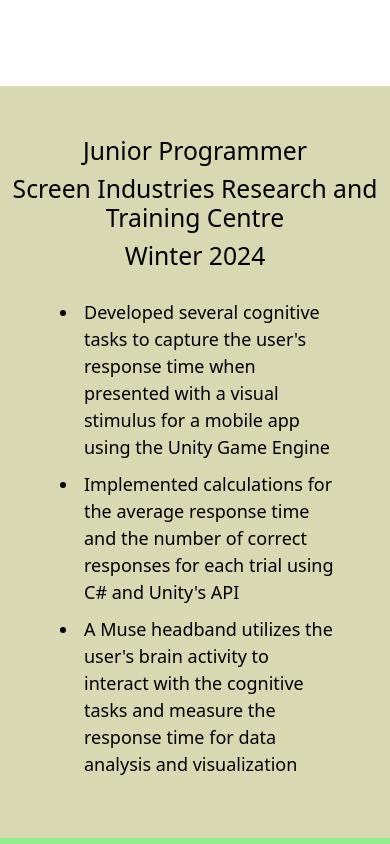
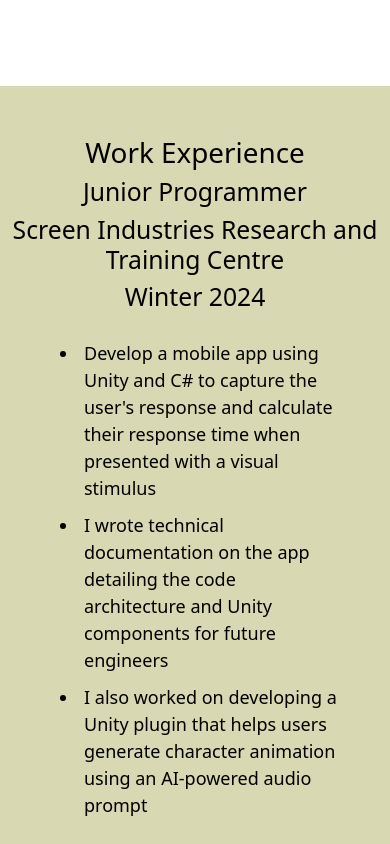
Before and after one commit to KevinDang12/kevin-website, a React (Create React App) app: page / in a window 390 px wide. Shown: the part 1280-2124 px from the top of the page. Built offline with nearby package versions, Linux system fonts and the light colour scheme.

Commit message:
Updated Work Experience and fixed mobile bug

```diff
--- a/src/components/Navbar.css
+++ b/src/components/Navbar.css
@@ -50,14 +50,31 @@
 .mobile-menu button {
   background: none;
   border: none;
+  outline: none;
+  box-shadow: none;
   font-size: 20px;
   cursor: pointer;
   width: 70px;
-  height: 0%;
   display: flex;
   align-items: center;
   justify-content: center;
-  background-color: #333;
+  background-color: #00000000;
+  color: #fff;
+  transition: background-color 0.3s ease;
+}
+
+.mobile-menu button:focus {
+  background: none;
+  border: none;
+  outline: none;
+  box-shadow: none;
+  font-size: 20px;
+  cursor: pointer;
+  width: 70px;
+  display: flex;
+  align-items: center;
+  justify-content: center;
+  background-color: #00000000;
   color: #fff;
   transition: background-color 0.3s ease;
 }
--- a/src/components/Navbar.js
+++ b/src/components/Navbar.js
@@ -50,7 +50,7 @@
 
       <MediaQuery maxWidth={768}>
         <div className="mobile-menu header-mobile">
-          <button onClick={toggleMenu}>
+          <button className="mobile-button" onClick={toggleMenu}>
             ☰
           </button>
           <ul className={`menu-items ${showMenu ? 'show' : ''}`}>
--- a/src/components/Research.js
+++ b/src/components/Research.js
@@ -56,7 +56,6 @@
     <div>
       <MediaQuery minWidth={909}>
         <div style={styles.researchSection}>
-          <h1 data-testid="workHeader">{researchText.TITLE}</h1>
           <h2>{researchText.JOB_TITLE}</h2>
           <h2>{researchText.COMPANY}</h2>
           <h2>{researchText.DURATION}</h2>
@@ -74,7 +73,6 @@
 
       <MediaQuery maxWidth={908}>
         <div style={styles.researchSectionSmall}>
-          <h1 data-testid="workHeader">{researchText.TITLE}</h1>
           <h2>{researchText.JOB_TITLE}</h2>
           <h2>{researchText.COMPANY}</h2>
           <h2>{researchText.DURATION}</h2>
--- a/src/components/Sirt.js
+++ b/src/components/Sirt.js
@@ -56,6 +56,7 @@
     <div>
       <MediaQuery minWidth={769}>
         <div style={styles.sirtSection}>
+          <h1 data-testid="workHeader">{sirtText.TITLE}</h1>
           <h2>{sirtText.JOB_TITLE}</h2>
           <h2>{sirtText.COMPANY}</h2>
           <h2>{sirtText.DURATION}</h2>
@@ -72,6 +73,7 @@
 
       <MediaQuery maxWidth={768}>
         <div style={styles.sirtSectionSmall}>
+          <h1 data-testid="workHeader">{sirtText.TITLE}</h1>
           <h2>{sirtText.JOB_TITLE}</h2>
           <h2>{sirtText.COMPANY}</h2>
           <h2>{sirtText.DURATION}</h2>
--- a/src/components/text/researchText.js
+++ b/src/components/text/researchText.js
@@ -1,4 +1,3 @@
-export const TITLE = 'Work Experience';
 export const JOB_TITLE = 'Software Engineer';
 export const COMPANY = 'Healthcare Systems R&A Inc.';
 export const DURATION = 'Summer 2023';
--- a/src/components/text/sirtText.js
+++ b/src/components/text/sirtText.js
@@ -1,12 +1,11 @@
+export const TITLE = 'Work Experience';
 export const JOB_TITLE = `Junior Programmer`;
 export const COMPANY = `Screen Industries Research and Training Centre`;
 export const DURATION = `Winter 2024`;
-export const DESCRIPTION_ONE = `Developed several cognitive tasks to capture
-the user's response time when presented with a visual stimulus for a mobile
-app using the Unity Game Engine`;
-export const DESCRIPTION_TWO = `Implemented calculations for
-the average response time and the number of correct responses for each trial
-using C# and Unity's API`;
-export const DESCRIPTION_THREE = `A Muse headband utilizes the user's brain activity
-to interact with the cognitive tasks and measure the response time for data analysis
-and visualization`;
+export const DESCRIPTION_ONE = `Develop a mobile app using Unity and C#
+to capture the user's response and calculate their response time
+when presented with a visual stimulus`;
+export const DESCRIPTION_TWO = `I wrote technical documentation on the app
+detailing the code architecture and Unity components for future engineers`;
+export const DESCRIPTION_THREE = `I also worked on developing a Unity plugin
+that helps users generate character animation using an AI-powered audio prompt`;
```
Also changed, not shown: 1 other file (tests, documents, lock files or other folders).
